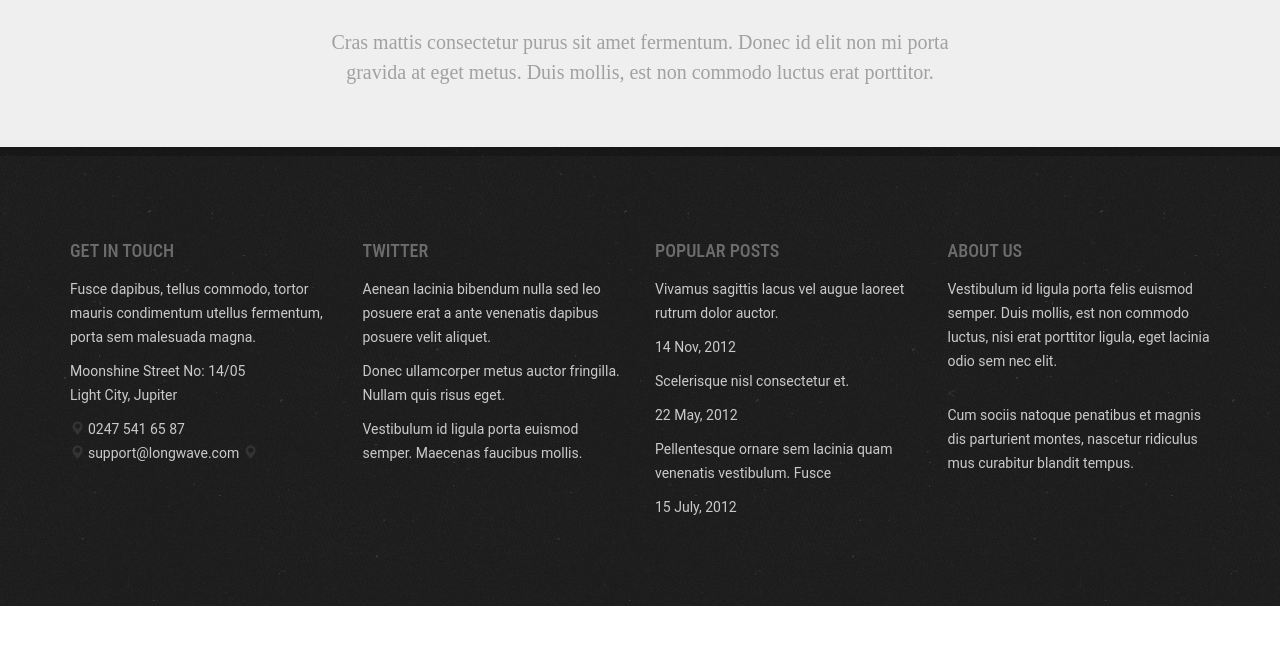
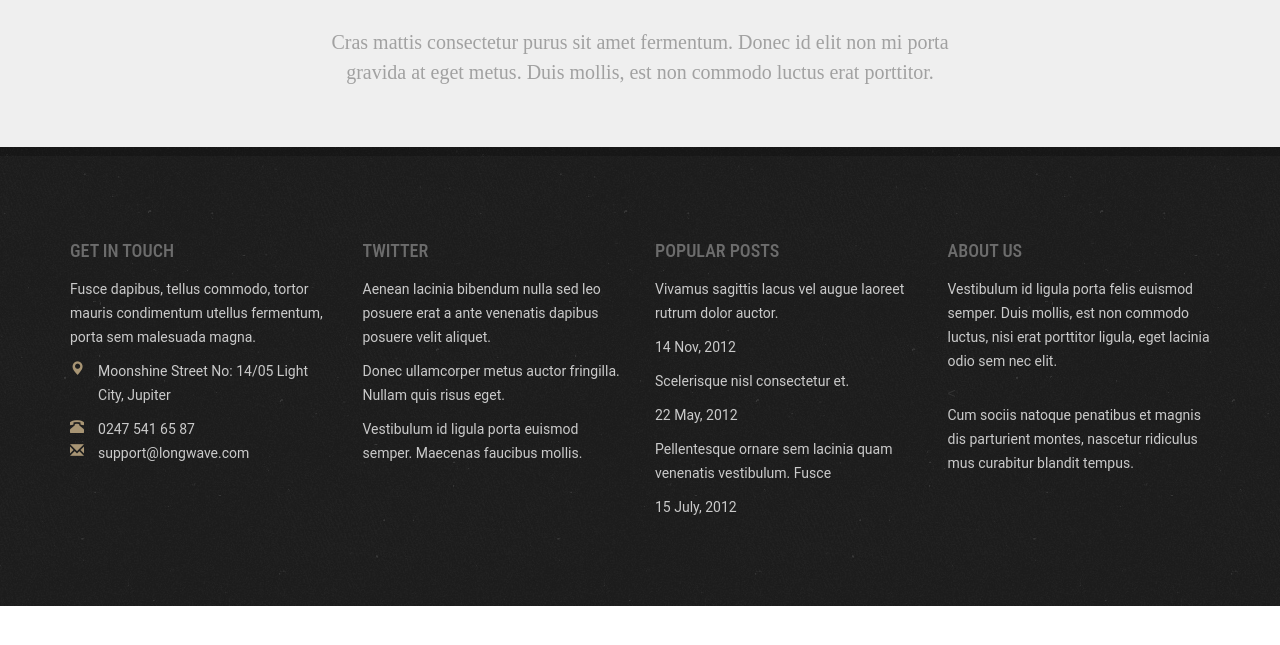
Before and after one commit to Mynik3D/Marble, a plain HTML site: page index.html in a window 1280 px wide. Shown: the part 1522-2167 px from the top of the page. Drawn offline with nearby package versions, Linux system fonts and the light colour scheme.

Commit message:
Иконки вставлены

```diff
--- a/css/style.less
+++ b/css/style.less
@@ -162,16 +162,25 @@
 		font-family: "Roboto";
 		font-weight: normal;
 		line-height: 24px;
-
 	}
+	/*Иконки*/
 	&__align-left{
 		text-align: left;
+	}
+	&__map-marker{
+         margin: 0 14px 10px 0;
+	}
+	&__phone-alt,&__envelope{
+		margin-right: 14px;
 	}
 }
 
 
 
-
+.mrg{
+	color: #a89574;
+		 float: left;
+}
 
 /*Фон футера*/
 .image {
--- a/index.html
+++ b/index.html
@@ -166,20 +166,18 @@
         <div class="row">
       <div class="col-md-3 footer__align-left">
         <h4 class="footer__zag">Get In Touch</h4>
-        <div class="footer__mrg">
         <p class="footer__grapha">Fusce dapibus, tellus commodo, tortor mauris condimentum utellus fermentum, porta sem malesuada magna.</p>
-        <p class="footer__grapha">Moonshine Street No: 14/05 <br>
+        <div class="footer__map-marker mrg"><span class="glyphicon glyphicon-map-marker"></span></div>
+        <p class="footer__grapha">Moonshine Street No: 14/05
 Light City, Jupiter</p>
-<span class="glyphicon glyphicon-map-marker"></span>
+<div class="footer__phone-alt mrg"><span class="glyphicon glyphicon-phone-alt"></span></div>
         <span class="footer__grapha footer--tel">0247 541 65 87</span><br>
-        <span class="glyphicon glyphicon-map-marker"></span>
+        <div class="footer__envelope mrg"><span class="glyphicon glyphicon-envelope"></span></div>
         <a class="footer__grapha footer__link" href="#">support@longwave.com</a>
-        <span class="glyphicon glyphicon-map-marker"></span>
-      </div>
       </div>
       <div class="col-md-3 footer__align-left">
         <h4 class="footer__zag">Twitter</h4>
-        <p class="footer__grapha">Aenean lacinia bibendum nulla sed leo posuere erat a ante venenatis dapibus posuere velit aliquet.</p>
+        <p class="footer__grapha"><span class="social social-twitter"></span> Aenean lacinia bibendum nulla sed leo posuere erat a ante venenatis dapibus posuere velit aliquet.</p>
         <p class="footer__grapha">Donec ullamcorper metus auctor fringilla. Nullam quis risus eget.</p>
         <p class="footer__grapha">Vestibulum id ligula porta  euismod semper. Maecenas faucibus mollis.</p>
 
```
Also changed, not shown: css/style.css.
